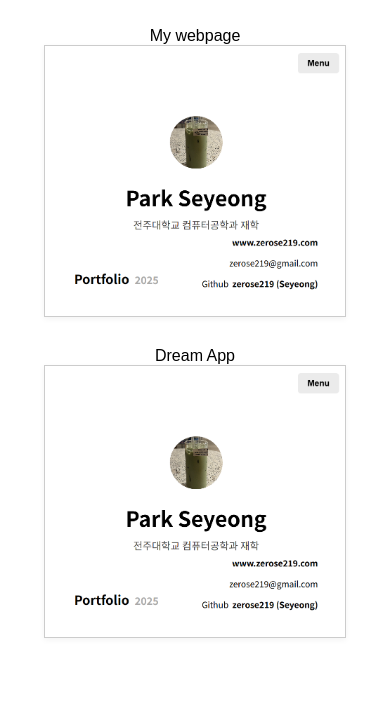
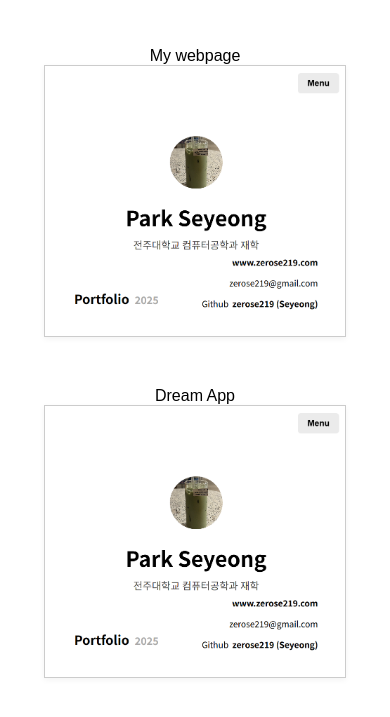
Before and after one commit to zerose219/my-page1, a plain HTML site: page projects.html in a window 390 px wide. Shown: the part 147-864 px from the top of the page. Drawn offline with Linux system fonts and the light colour scheme.

```diff
--- a/style.css
+++ b/style.css
@@ -288,4 +288,8 @@ body {
         flex-direction: column;
         align-items: center;
       }
+
+    .project-card-container {
+    margin-top: 20px; /* 🔥 제목과 카드 사이 여백 추가 */
+    }
   }
```
